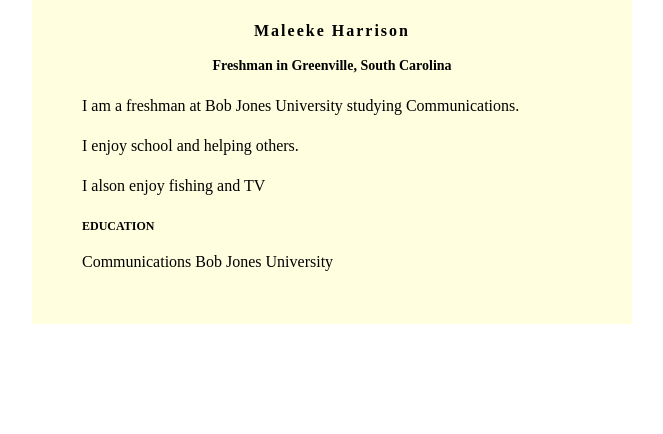
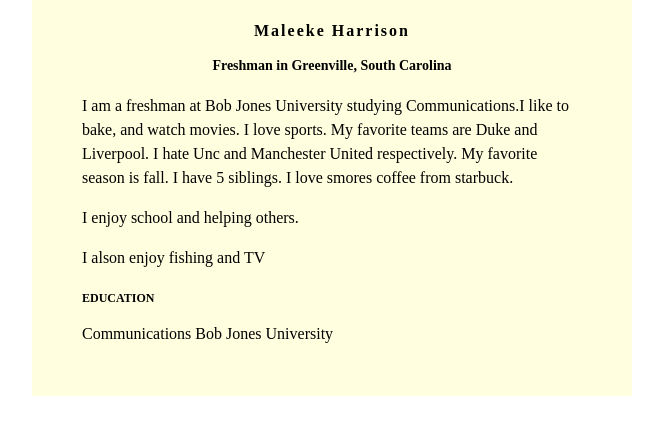
Before and after one commit to mharrison919/mharrison919.github.io, a plain HTML site: page index.html in a window 1280 px wide. Shown: the whole page, without its empty margins (308-971 px from the left). Drawn offline with Linux system fonts and the light colour scheme.

Commit message:
Update index.html

```diff
--- a/index.html
+++ b/index.html
@@ -33,7 +33,7 @@ body {
              <h1>Maleeke Harrison</h1>
              <h2>Freshman in Greenville, South Carolina</h2>
 
-             <p>I am a freshman at Bob Jones University studying Communications.
+             <p>I am a freshman at Bob Jones University studying Communications.I like to bake, and watch movies. I love sports. My favorite teams are Duke and Liverpool. I hate Unc and Manchester United respectively. My favorite season is fall. I have 5 siblings. I love smores coffee from starbuck.
              <P>
                  I enjoy school and helping others.
              </p>
```
